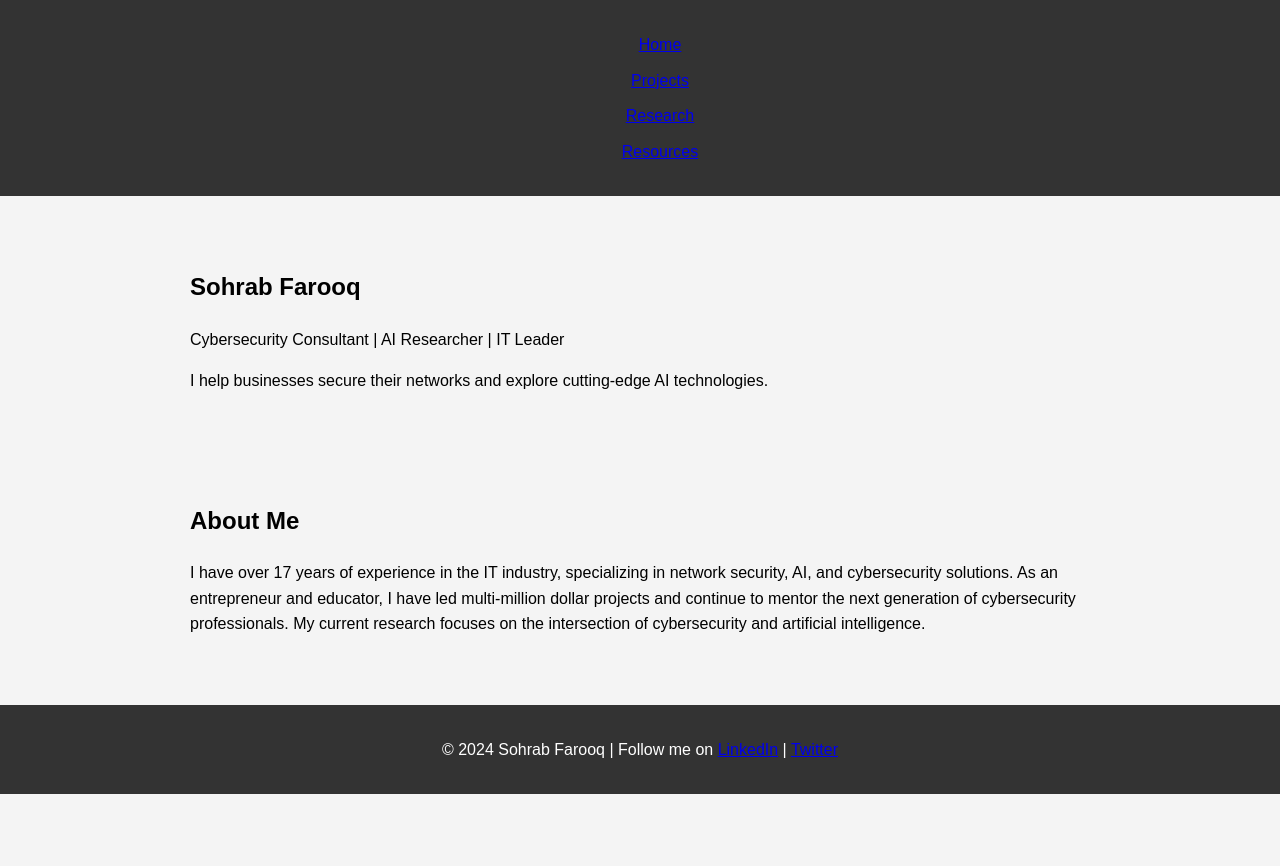
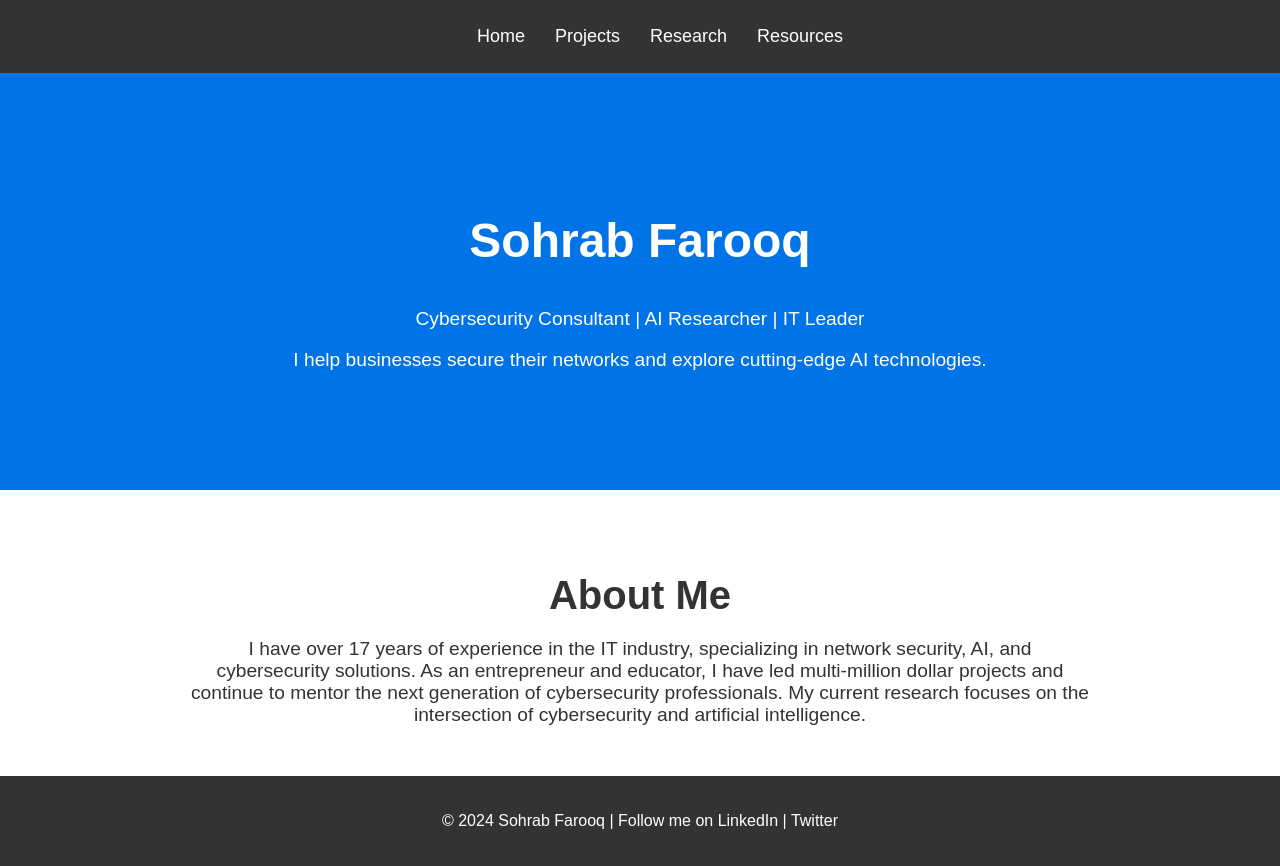
Before and after one commit to sohhrab/sohhrab.github.io, a plain HTML site: page index.html in a window 1280 px wide. Before the commit the page ends 800 px from the top, so only its background shows below. Drawn offline with Linux system fonts and the light colour scheme.

Commit message:
Update style.css

```diff
--- a/style.css
+++ b/style.css
@@ -1,30 +1,82 @@
+/* Basic Styling */
 body {
     font-family: Arial, sans-serif;
-    line-height: 1.6;
     margin: 0;
     padding: 0;
     background-color: #f4f4f4;
+    color: #333;
 }
+
+/* Header Navigation */
 header {
-    background: #333;
-    color: white;
-    padding: 1em 0;
-    text-align: center;
+    background-color: #333;
+    padding: 10px 0;
 }
-section {
-    margin: 2em auto;
-    max-width: 900px;
-    padding: 20px;
-}
-ul {
+
+header nav ul {
+    display: flex;
+    justify-content: center;
     list-style-type: none;
 }
-ul li {
-    margin-bottom: 10px;
+
+header nav ul li {
+    margin: 0 15px;
 }
+
+header nav ul li a {
+    color: white;
+    text-decoration: none;
+    font-size: 18px;
+}
+
+header nav ul li a:hover {
+    text-decoration: underline;
+}
+
+/* Hero Section */
+.hero {
+    background-color: #0073e6;
+    color: white;
+    text-align: center;
+    padding: 100px 20px;
+}
+
+.hero h1 {
+    font-size: 3em;
+}
+
+.hero p {
+    font-size: 1.2em;
+}
+
+/* About Section */
+.about {
+    padding: 50px 20px;
+    background-color: #fff;
+}
+
+.about h2 {
+    text-align: center;
+    font-size: 2.5em;
+    margin-bottom: 20px;
+}
+
+.about p {
+    text-align: center;
+    font-size: 1.2em;
+    max-width: 900px;
+    margin: 0 auto;
+}
+
+/* Footer */
 footer {
+    background-color: #333;
+    color: white;
     text-align: center;
-    padding: 1em;
-    background: #333;
+    padding: 20px 0;
+}
+
+footer a {
     color: white;
+    text-decoration: none;
 }
```
